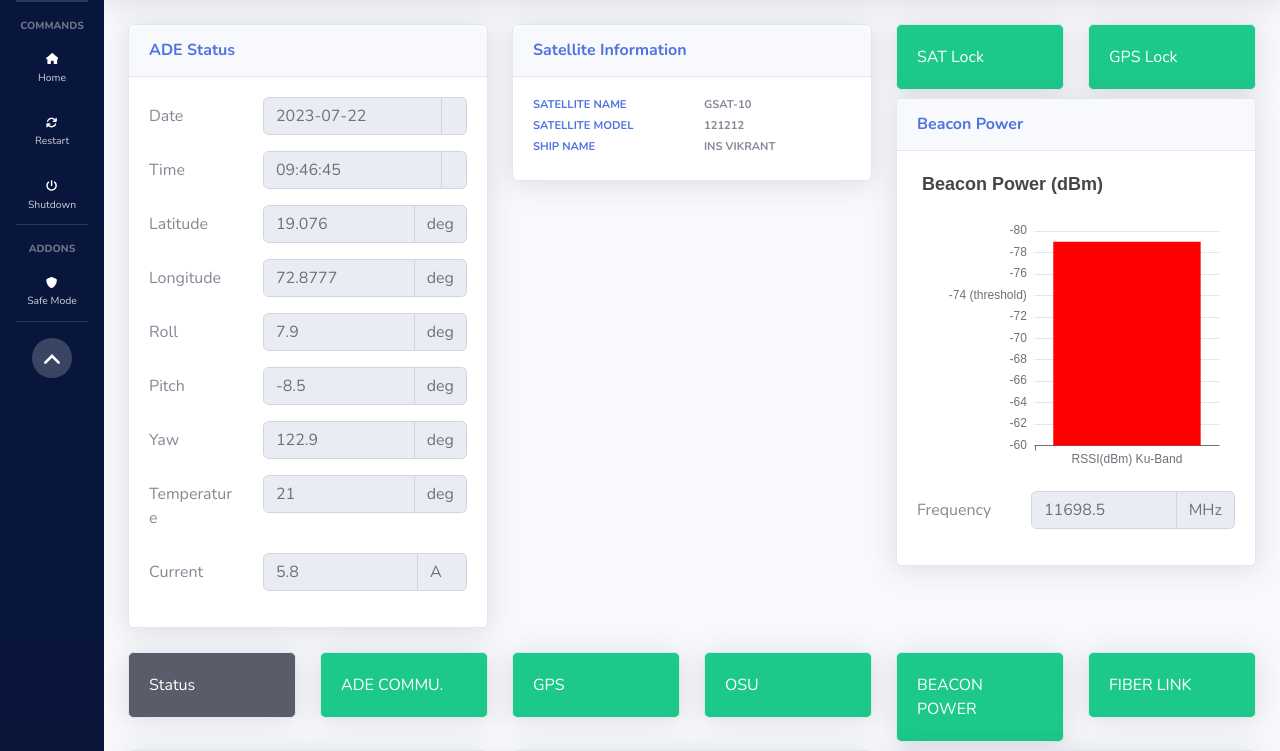
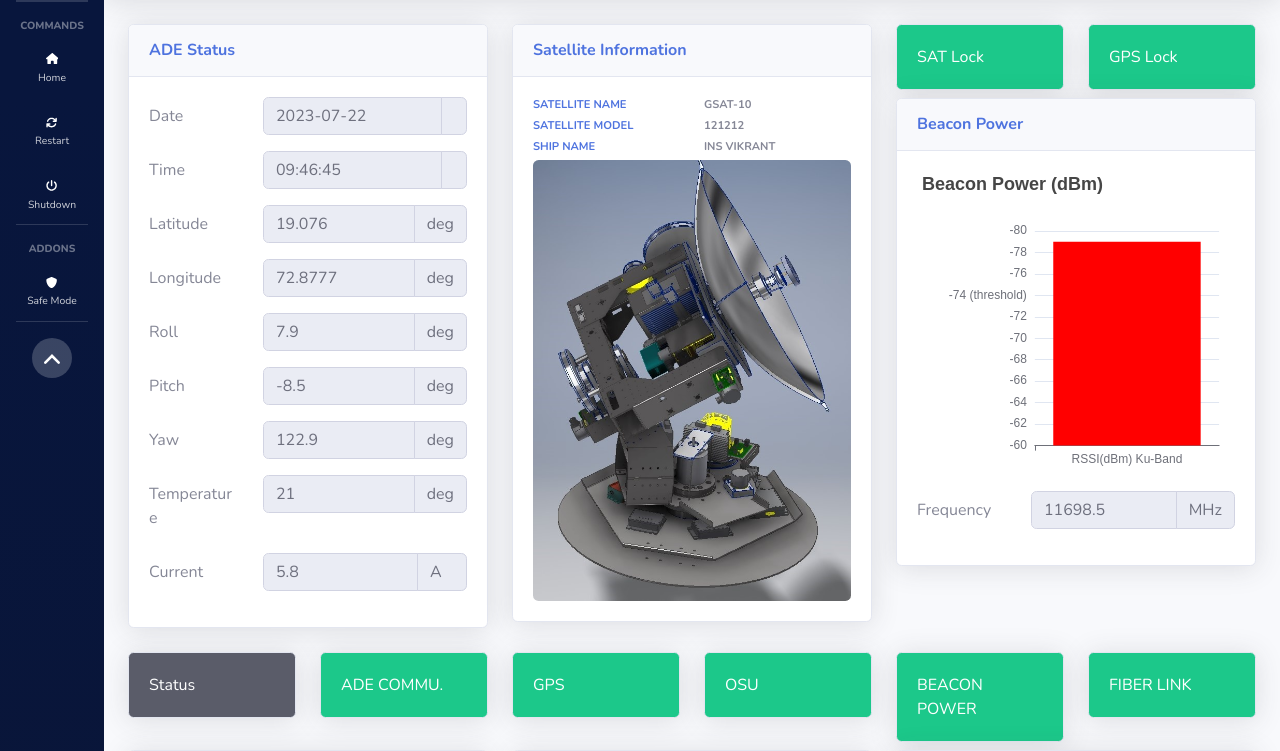
Before and after one commit to tracebackerror/mccu_controller_web, a Django app: page /dashboard in a window 1280 px wide. Shown: the part 70-821 px from the top of the page. Run offline with Django 4.2, Linux system fonts and the light colour scheme; the visitor is signed in with stand-in values (Sample User, id 1); some libraries are stand-ins or nearby versions.

Commit message:
Update dashboard.html

```diff
--- a/web_app/controller_app/templates/dashboard.html
+++ b/web_app/controller_app/templates/dashboard.html
@@ -1,5 +1,5 @@
-{% extends 'base.html' %}
-
+    {% extends 'base.html' %}
+{% load static %}
 {% block title %}Dashboard{% endblock %}
 {% block page_title %}Dashboard{% endblock %}
 
@@ -333,10 +333,12 @@
                     </div>
                 </div>
 
-                <form>
+                <div class="row">
+                    <div class="col-sm-12">
+                        <img src="{% static 'img/main.jpg' %}" width="100%" class="rounded mx-auto d-block" alt="Satellite">
+                    </div>
 
-
-                </form>
+                </div>
 
             </div>
         </div>
@@ -375,8 +377,8 @@
 
                     </div>
                     <!-- Card Body -->
-                    <div class="card-body">
-                        <div id="chartContainer">
+                    <div class="card-body" style="overflow: hidden;">
+                        <div id="chartContainer"  style="max-width: 100%; max-height: 20em;">
                             <div id="beacon-power-chart" style="width: 100%; height: 20em;"></div>
                         </div>
 
```
